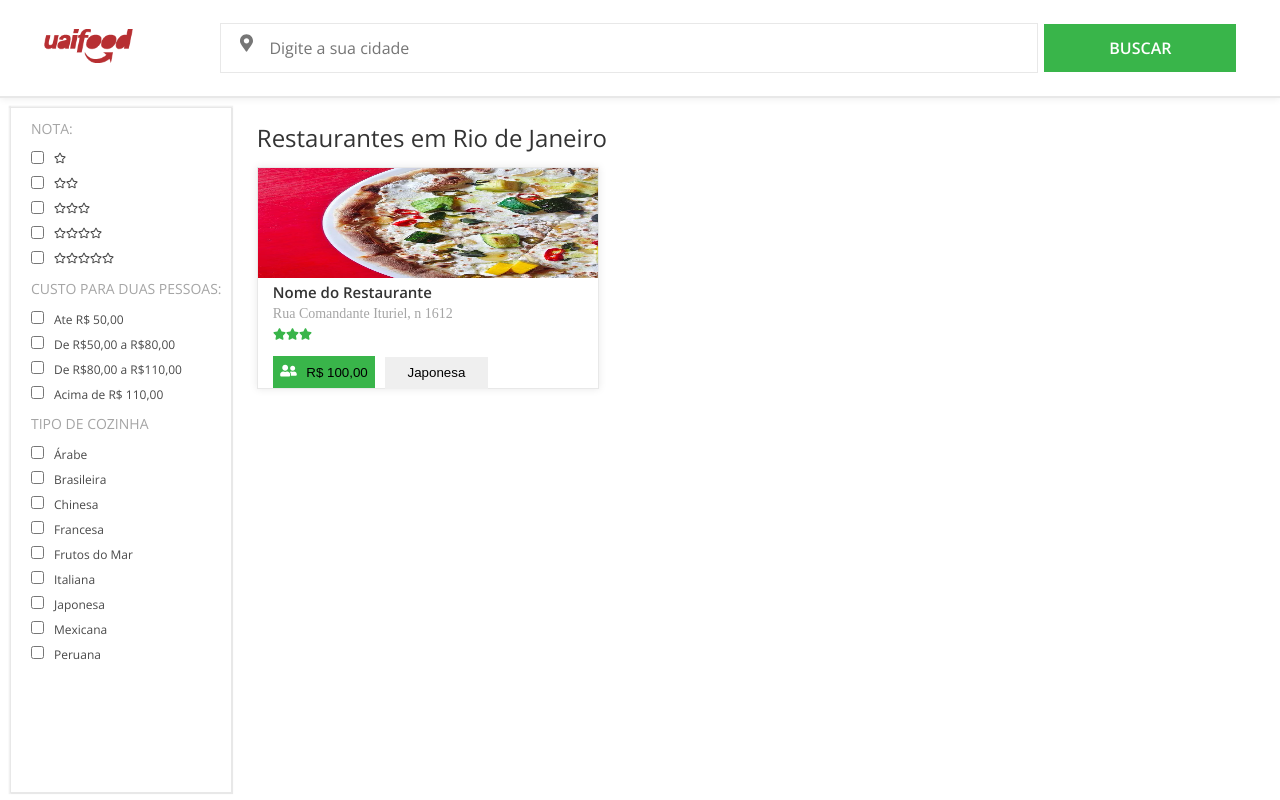
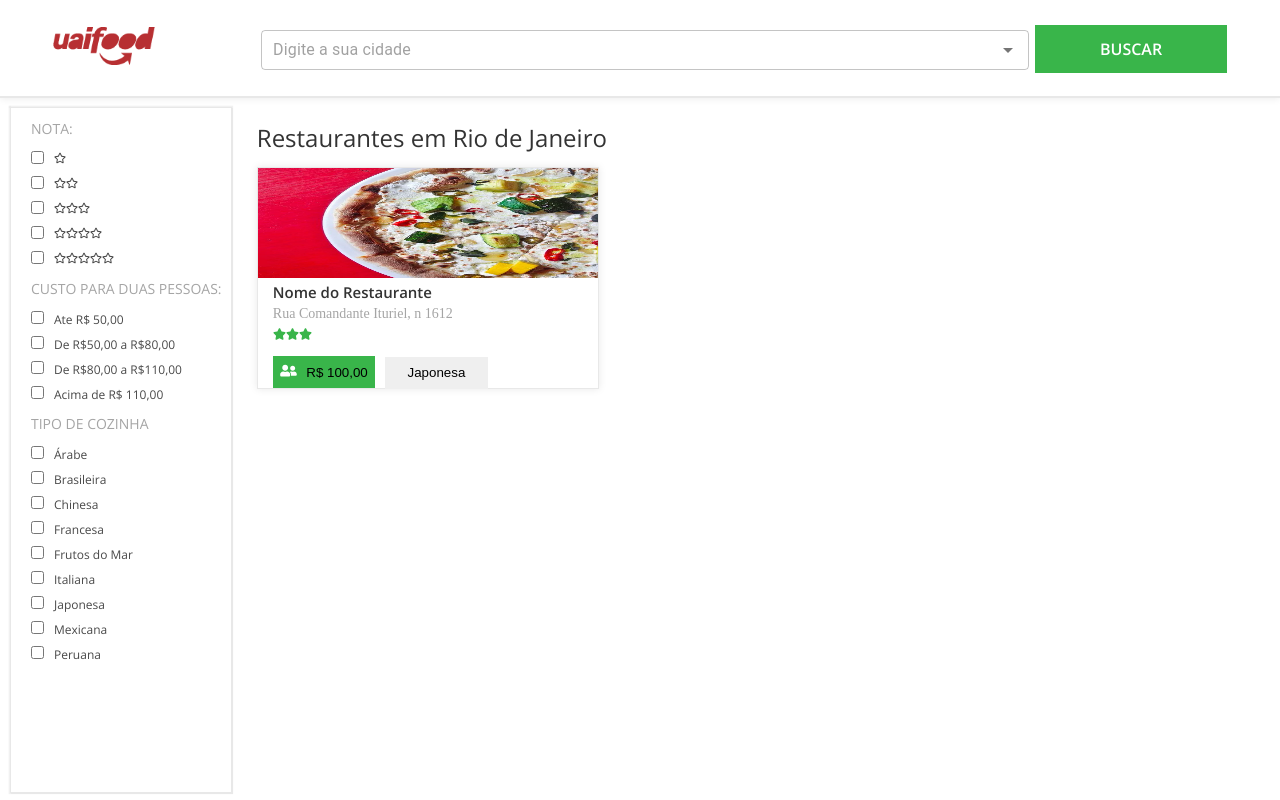
Before and after one commit to maxassis/desafio-evnt, a React (Create React App) app: page /restaurantes in a window 1280 px wide. Built offline with nearby package versions, Linux system fonts and the light colour scheme.

Commit message:
colocando o autocomplete na pagina de produtos

```diff
--- a/src/components/Header/index.js
+++ b/src/components/Header/index.js
@@ -1,7 +1,25 @@
 import React from "react";
 import * as S from "./styles";
+import TextField from "@material-ui/core/TextField";
+import Autocomplete from "@material-ui/lab/Autocomplete";
 import LogoRed from "../assets/logo-red.jpg";
-import { FaMapMarkerAlt } from "react-icons/fa";
+import styled from "styled-components";
+
+const Plete = styled(Autocomplete)`
+  width: 60vw;
+  display: inline-block;
+  margin-bottom: 13px;
+  border-radius: 0;
+`;
+
+const top100Films = [
+  { title: "The Shawshank Redemption", year: 1994 },
+  { title: "The Godfather", year: 1972 },
+  { title: "The Godfather: Part II", year: 1974 },
+  { title: "The Dark Knight", year: 2008 },
+  { title: "12 Angry Men", year: 1957 },
+  { title: "Schindler's List", year: 1993 },
+];
 
 function Header() {
   return (
@@ -11,18 +29,19 @@ function Header() {
           <S.Logo src={LogoRed} alt="logo vermelho" />
         </div>
         <div>
-          <FaMapMarkerAlt
-            style={{
-              marginLeft: "1.2rem",
-              marginTop: "0.5rem",
-              position: "absolute",
-              width: "13px",
-              color: "#767676",
-            }}
-            color="#767676"
-            size="1.5em"
+          <Plete
+            id="combo-box-demo"
+            options={top100Films}
+            getOptionLabel={(option) => option.title}
+            renderInput={(params) => (
+              <TextField
+                {...params}
+                placeholder="Digite a sua cidade"
+                size="small"
+                variant="outlined"
+              />
+            )}
           />
-          <S.Inpt placeholder="Digite a sua cidade"></S.Inpt>
           <S.Btn>BUSCAR</S.Btn>
         </div>
       </S.Container>
--- a/src/components/Header/styles.js
+++ b/src/components/Header/styles.js
@@ -11,7 +11,7 @@ export const Container = styled.div`
 `;
 
 export const Logo = styled.img`
-  width: 7vw;
+  width: 8vw;
 `;
 
 export const Inpt = styled.input`
@@ -26,6 +26,8 @@ export const Inpt = styled.input`
 `;
 
 export const Btn = styled.button`
+  position: relative;
+  top: 11px;
   width: 15vw;
   height: 6vh;
   background-color: #39b54a;
```
